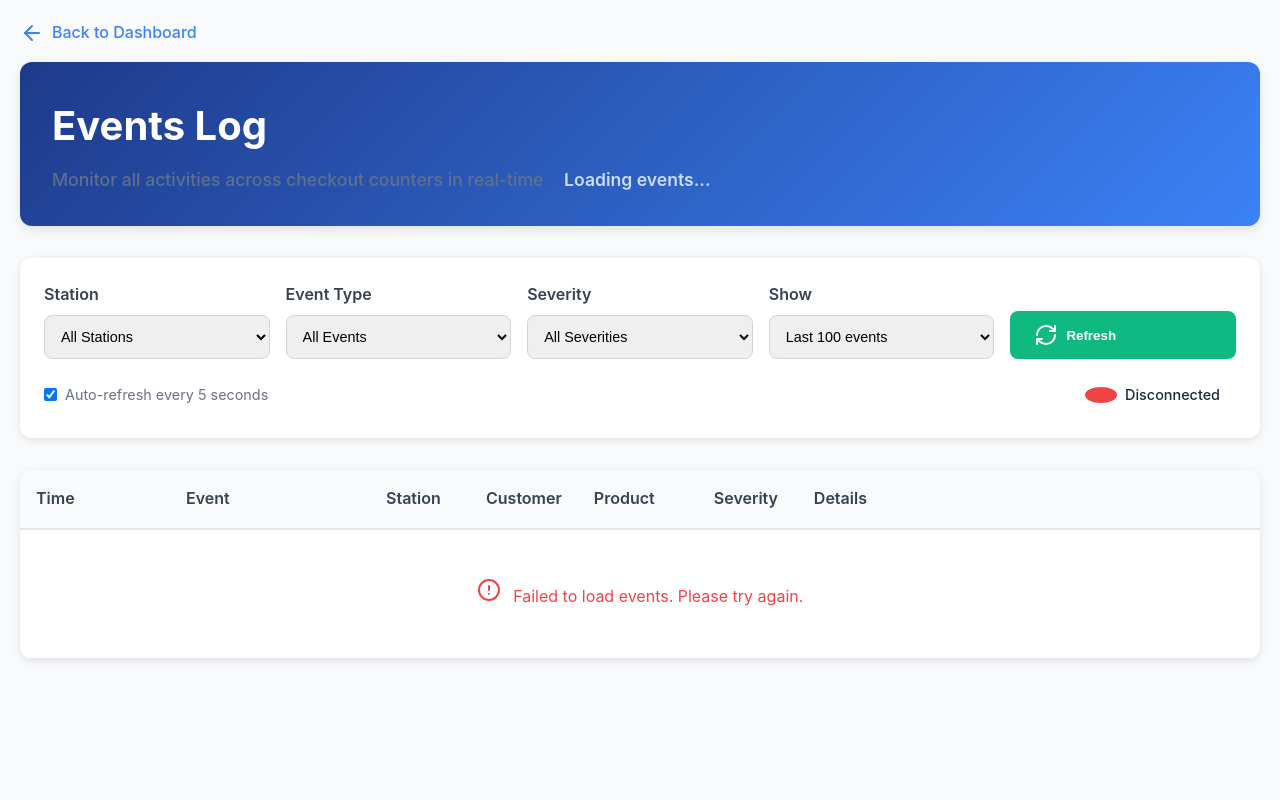
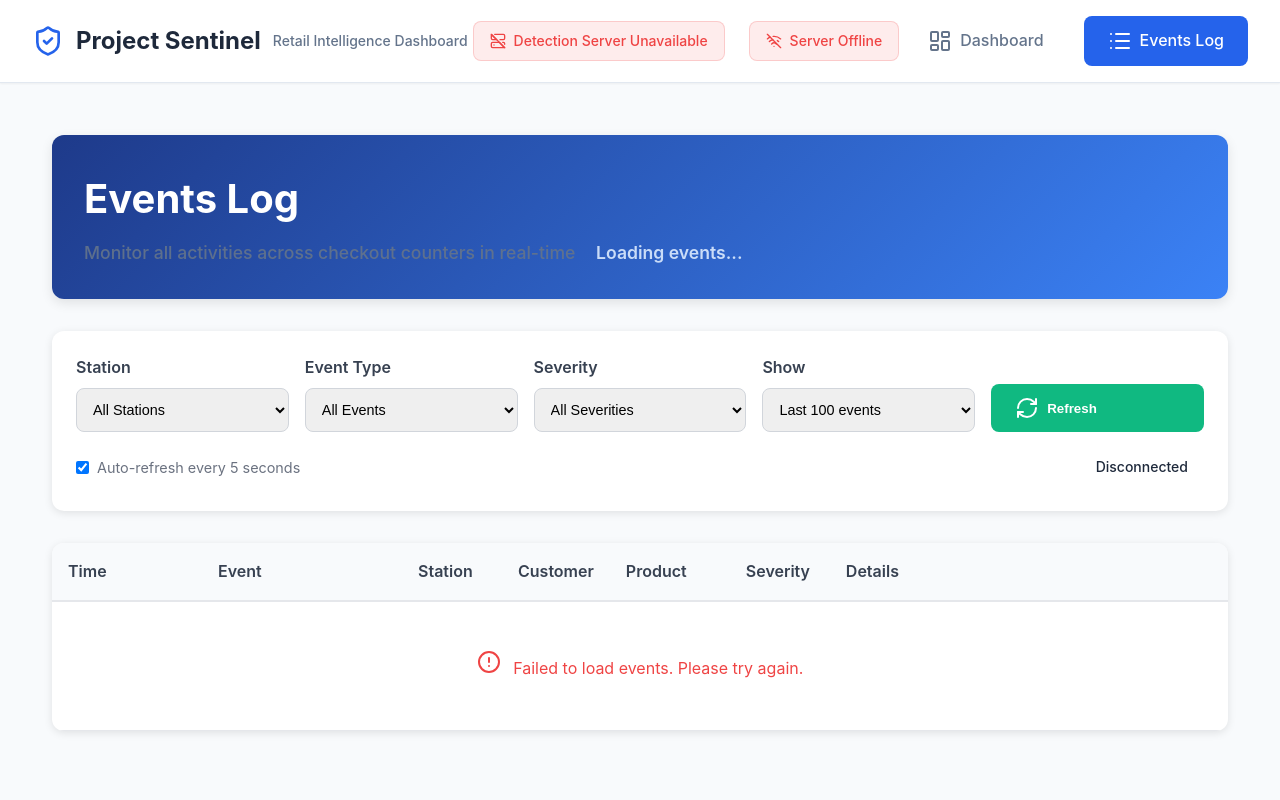
Before and after one commit to kavindadimuthu/zebra-self, a Python web app: template submission-structure/Team##_sentinel/src/web_dashboard/templates/events.html in a window 1280 px wide. Run offline with Jinja, Linux system fonts and the light colour scheme; the template is opened without the code that fills it, so the values that code supplies are empty.

Commit message:
feat: Refactor events.html to enhance layout and improve system status display

```diff
--- a/submission-structure/Team##_sentinel/src/web_dashboard/templates/events.html
+++ b/submission-structure/Team##_sentinel/src/web_dashboard/templates/events.html
@@ -1,5 +1,6 @@
 <!DOCTYPE html>
 <html lang="en">
+
 <head>
     <meta charset="UTF-8">
     <meta name="viewport" content="width=device-width, initial-scale=1.0">
@@ -206,20 +207,6 @@
             color: #6b7280;
         }
 
-        .nav-back {
-            display: inline-flex;
-            align-items: center;
-            gap: 0.5rem;
-            color: #3b82f6;
-            text-decoration: none;
-            margin-bottom: 1rem;
-            font-weight: 500;
-        }
-
-        .nav-back:hover {
-            text-decoration: underline;
-        }
-
         .auto-refresh {
             display: flex;
             align-items: center;
@@ -239,35 +226,91 @@
             font-size: 0.9rem;
         }
 
-        .status-indicator {
-            width: 8px;
-            height: 8px;
-            border-radius: 50%;
+        .system-status {
+            display: flex;
+            align-items: center;
+            gap: 1.5rem;
         }
 
-        .status-connected {
-            background: #10b981;
+        .status-indicator,
+        .connection-status {
+            display: flex;
+            align-items: center;
+            gap: 0.5rem;
+            padding: 0.5rem 1rem;
+            border-radius: var(--border-radius);
+            font-size: 0.875rem;
+            font-weight: 500;
+            transition: var(--transition);
         }
 
-        .status-disconnected {
-            background: #ef4444;
+        .status-indicator.healthy,
+        .connection-status.connected {
+            background-color: rgba(16, 185, 129, 0.1);
+            color: var(--success-color);
+            border: 1px solid rgba(16, 185, 129, 0.2);
+        }
+
+        .status-indicator.error,
+        .connection-status.disconnected {
+            background-color: rgba(239, 68, 68, 0.1);
+            color: var(--error-color);
+            border: 1px solid rgba(239, 68, 68, 0.2);
+        }
+
+        .status-icon,
+        .connection-icon {
+            width: 1rem;
+            height: 1rem;
         }
     </style>
 </head>
+
 <body>
+    <div class="dashboard-container">
+        <!-- Header -->
+        <header class="dashboard-header">
+            <div class="header-content">
+                <div class="logo-section">
+                    <i data-lucide="shield-check" class="logo-icon"></i>
+                    <h1>Project Sentinel</h1>
+                    <span class="subtitle">Retail Intelligence Dashboard</span>
+                </div>
+                <div class="system-status">
+                    <div class="status-indicator" id="system-status">
+                        <i data-lucide="circle" class="status-icon"></i>
+                        <span>System Status</span>
+                    </div>
+                    <div class="connection-status" id="connection-status">
+                        <i data-lucide="wifi" class="connection-icon"></i>
+                        <span>Connected</span>
+                    </div>
+                </div>
+                <div class="nav-section">
+                    <nav class="main-nav">
+                        <a href="/" class="nav-link">
+                            <i data-lucide="layout-dashboard"></i>
+                            Dashboard
+                        </a>
+                        <a href="/events" class="nav-link active">
+                            <i data-lucide="list"></i>
+                            Events Log
+                        </a>
+                    </nav>
+                </div>
+            </div>
+        </header>
+
+        <!-- Main Content -->
+        <main class="dashboard-main">
             <div class="events-container">
-        <!-- Navigation -->
-        <a href="/" class="nav-back">
-            <i data-lucide="arrow-left"></i>
-            Back to Dashboard
-        </a>
-
                 <!-- Page Header -->
                 <div class="page-header">
                     <h1>Events Log</h1>
                     <p class="subtitle">
                         Monitor all activities across checkout counters in real-time
-                <span class="events-count" style="margin-left: 1rem; font-weight: 600; color: #dbeafe;">Loading events...</span>
+                        <span class="events-count" style="margin-left: 1rem; font-weight: 600; color: #dbeafe;">Loading
+                            events...</span>
                     </p>
                 </div>
 
@@ -358,7 +401,8 @@
                         <tbody id="events-table-body">
                             <tr>
                                 <td colspan="7" class="loading">
-                            <i data-lucide="loader" style="animation: spin 1s linear infinite; margin-right: 0.5rem;"></i>
+                                    <i data-lucide="loader"
+                                        style="animation: spin 1s linear infinite; margin-right: 0.5rem;"></i>
                                     Loading events...
                                 </td>
                             </tr>
@@ -372,7 +416,7 @@
                 let isConnected = false;
 
                 // Initialize the page
-        document.addEventListener('DOMContentLoaded', function() {
+                document.addEventListener('DOMContentLoaded', function () {
                     lucide.createIcons();
                     loadEvents();
                     setupEventListeners();
@@ -387,7 +431,7 @@
                     document.getElementById('limit-filter').addEventListener('change', loadEvents);
 
                     // Auto-refresh toggle
-            document.getElementById('auto-refresh').addEventListener('change', function() {
+                    document.getElementById('auto-refresh').addEventListener('change', function () {
                         if (this.checked) {
                             startAutoRefresh();
                         } else {
@@ -536,7 +580,7 @@
                 }
 
                 // Stop auto-refresh when page is not visible
-        document.addEventListener('visibilitychange', function() {
+                document.addEventListener('visibilitychange', function () {
                     if (document.hidden) {
                         stopAutoRefresh();
                     } else if (document.getElementById('auto-refresh').checked) {
@@ -544,5 +588,44 @@
                     }
                 });
             </script>
+
+            <!-- Include dashboard functionality for header (reuse same logic as index) -->
+            <script src="/static/js/dashboard.js"></script>
+            <script>
+                // Reuse the main dashboard instance (window.dashboard) to update header status
+                // This avoids duplicating header logic and keeps behavior consistent with index.html
+                document.addEventListener('DOMContentLoaded', function () {
+                    async function checkAndApplyStatus() {
+                        // If the dashboard instance exists and exposes updateConnectionStatus, use it
+                        if (window.dashboard && typeof window.dashboard.updateConnectionStatus === 'function') {
+                            try {
+                                const resp = await fetch('/api/dashboard-data');
+                                if (resp.ok) {
+                                    const data = await resp.json();
+                                    const connected = !(data.connection_status === 'disconnected' || data.server_message);
+                                    // Let the dashboard function update the header elements
+                                    window.dashboard.updateConnectionStatus(connected);
+                                } else {
+                                    window.dashboard.updateConnectionStatus(false);
+                                }
+                            } catch (e) {
+                                // Network or other error -> mark disconnected
+                                window.dashboard.updateConnectionStatus(false);
+                            }
+                        } else {
+                            // If dashboard isn't ready yet, try again shortly
+                            setTimeout(checkAndApplyStatus, 200);
+                        }
+                    }
+
+                    // Initial check and periodic refresh to keep header in sync
+                    checkAndApplyStatus();
+                    setInterval(checkAndApplyStatus, 10000);
+                });
+            </script>
+    </div>
+    </main>
+    </div>
 </body>
+
 </html>
```
Lines whose indentation alone changed are shown as unchanged.
